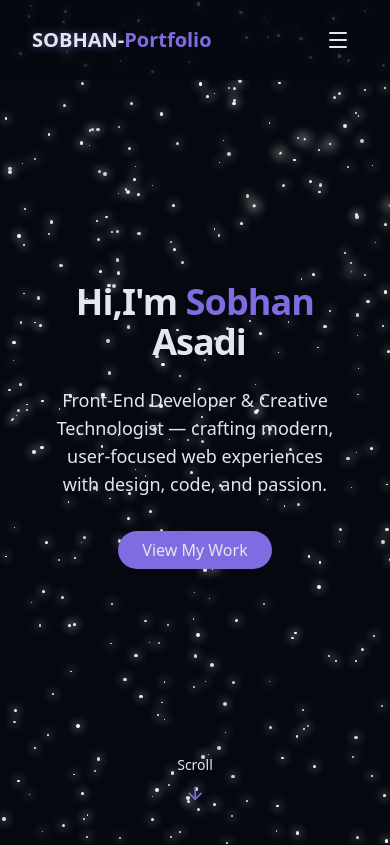
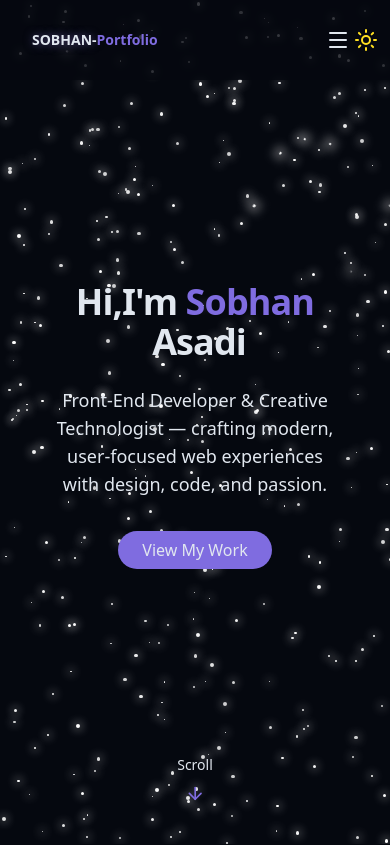
Before and after one commit to Sobhan-asadi/my-portfolio, a React (Vite) app: page / in a window 390 px wide. Shown: the top 845 px of the page. Built offline with nearby package versions, Linux system fonts and the light colour scheme.

Commit message:
Change in theme mode

```diff
--- a/src/components/AboutMe.jsx
+++ b/src/components/AboutMe.jsx
@@ -1,5 +1,4 @@
 import { Briefcase, Code, User } from "lucide-react";
-import { Link } from "react-router-dom";
 
 export default function AboutMe() {
   return (
@@ -26,9 +25,13 @@ export default function AboutMe() {
             </p>
 
             <div className="flex flex-col justify-center gap-4 pt-4 sm:flex-row">
-              <Link to="contact" className="cosmic-button">
+              <a
+                href="https://github.com/Sobhan-asadi"
+                target="_blank"
+                className="cosmic-button"
+              >
                 Get In touch
-              </Link>
+              </a>
             </div>
           </div>
 
--- a/src/components/Navbar.jsx
+++ b/src/components/Navbar.jsx
@@ -37,8 +37,10 @@ export default function Navbar() {
           href="#hero"
           className="text-primary flex items-center text-xl font-bold"
         >
-          <span className="relative z-10">
-            <span className="text-glow text-foreground">SOBHAN-</span>
+          <span className="relative z-10 text-sm md:text-base">
+            <span className="text-glow text-foreground text-sm md:text-base">
+              SOBHAN-
+            </span>
             Portfolio
           </span>
         </a>
--- a/src/components/ThemeToggl.jsx
+++ b/src/components/ThemeToggl.jsx
@@ -37,7 +37,7 @@ function ThemeToggl() {
   return (
     <button
       className={cn(
-        "fixed top-5 right-5 z-50 cursor-pointer rounded-full p-2 transition-colors duration-300 max-sm:hidden",
+        "fixed top-5 right-1 z-50 cursor-pointer rounded-full p-2 transition-colors duration-300 md:right-5",
         "focus:outline-hidden",
       )}
       onClick={toggleTheme}
```
